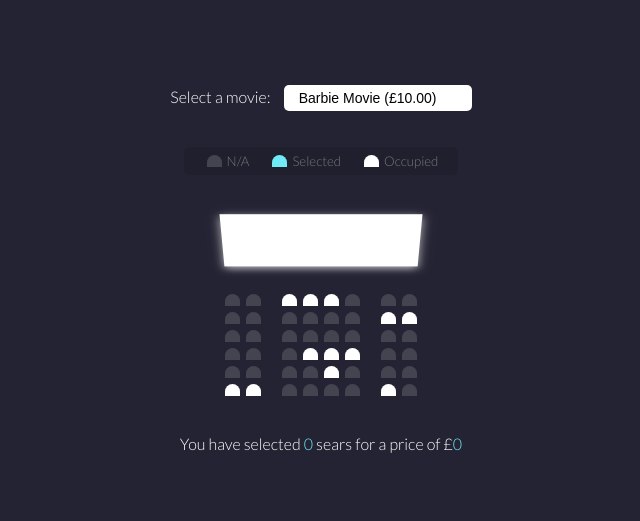
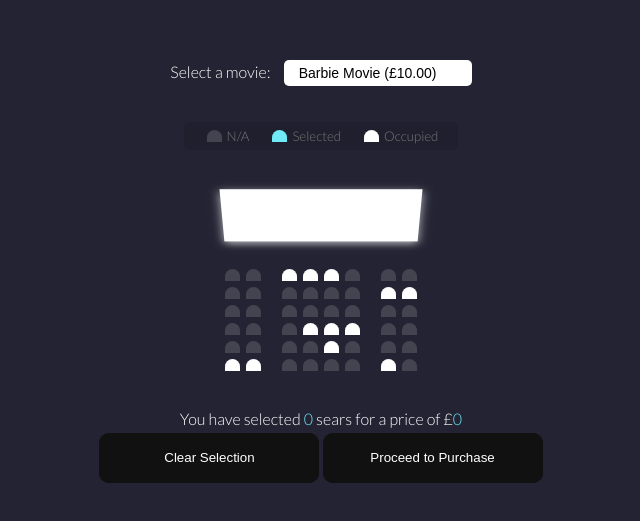
Before and after one commit to adam1996/Movie-Booking, a plain HTML site: page index.html in a window 1280 px wide. Shown: the part 139-660 px from the top of the page, without its empty margins (319-959 px from the left). Drawn offline with Linux system fonts and the light colour scheme.

Commit message:
Add buttons with hover effect

```diff
--- a/index.html
+++ b/index.html
@@ -101,5 +101,10 @@
 
     <p class="text">You have selected <span id="count">0</span> sears for a price of £<span id="total">0</span></p>
     <script src="script.js"></script>
+
+    <div class="container-buttons">
+        <button id="clearSelectionButton" class="glow-on-hover">Clear Selection</button>
+        <button id="purchaseSelectionButton" class="glow-on-hover">Proceed to Purchase</button>
+    </div>
 </body>
 </html>
--- a/styles.css
+++ b/styles.css
@@ -113,3 +113,65 @@ p.text {
 p.text span {
     color: #6feaf6;
 }
+
+/* Buton hover effect: */
+
+.glow-on-hover {
+    width: 220px;
+    height: 50px;
+    border: none;
+    outline: none;
+    color: #fff;
+    background: #111;
+    cursor: pointer;
+    position: relative;
+    z-index: 0;
+    border-radius: 10px;
+}
+
+.glow-on-hover:before {
+    content: '';
+    background: linear-gradient(45deg, #ff0000, #ff7300, #fffb00, #48ff00, #00ffd5, #002bff, #7a00ff, #ff00c8, #ff0000);
+    position: absolute;
+    top: -2px;
+    left:-2px;
+    background-size: 400%;
+    z-index: -1;
+    filter: blur(5px);
+    width: calc(100% + 4px);
+    height: calc(100% + 4px);
+    animation: glowing 20s linear infinite;
+    opacity: 0;
+    transition: opacity .3s ease-in-out;
+    border-radius: 10px;
+}
+
+.glow-on-hover:active {
+    color: #000
+}
+
+.glow-on-hover:active:after {
+    background: transparent;
+}
+
+.glow-on-hover:hover:before {
+    opacity: 1;
+}
+
+.glow-on-hover:after {
+    z-index: -1;
+    content: '';
+    position: absolute;
+    width: 100%;
+    height: 100%;
+    background: #111;
+    left: 0;
+    top: 0;
+    border-radius: 10px;
+}
+
+@keyframes glowing {
+    0% { background-position: 0 0; }
+    50% { background-position: 400% 0; }
+    100% { background-position: 0 0; }
+}
```
